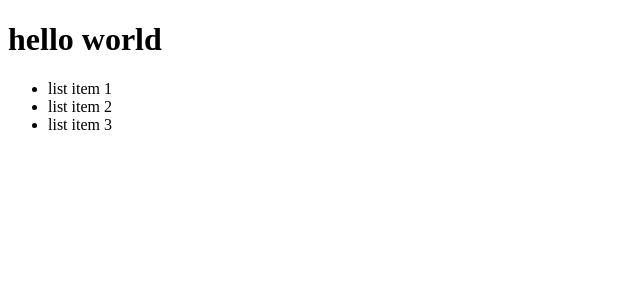
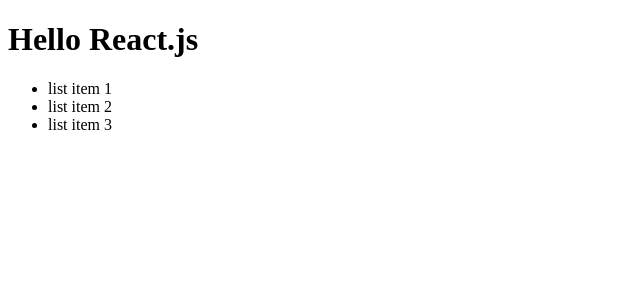
Before and after one commit to mcd-arch/react-test, a React (Create React App) app: page / in a window 1280 px wide. Shown: the top 300 px of the page, without its empty margins (0-640 px from the left). Built offline with nearby package versions, Linux system fonts and the light colour scheme.

Commit message:
added tegs

```diff
--- a/src/index.tsx
+++ b/src/index.tsx
@@ -1,15 +1,14 @@
 import React from 'react'
 import ReactDOM from 'react-dom/client'
 
-const h1 = React.createElement(`h1`, { id: `title` }, `hello world`)
-console.log(h1)
+const h1 = <h1 id="title">Hello React.js</h1>
 
-const list = React.createElement(
-    `ul`,
-    null,
-    React.createElement(`li`, null, `list item 1`),
-    React.createElement(`li`, null, `list item 2`),
-    React.createElement(`li`, null, `list item 3`)
+const list = (
+    <ul>
+        <li>list item 1</li>
+        <li>list item 2</li>
+        <li>list item 3</li>
+    </ul>
 )
 
 const content = (
```
